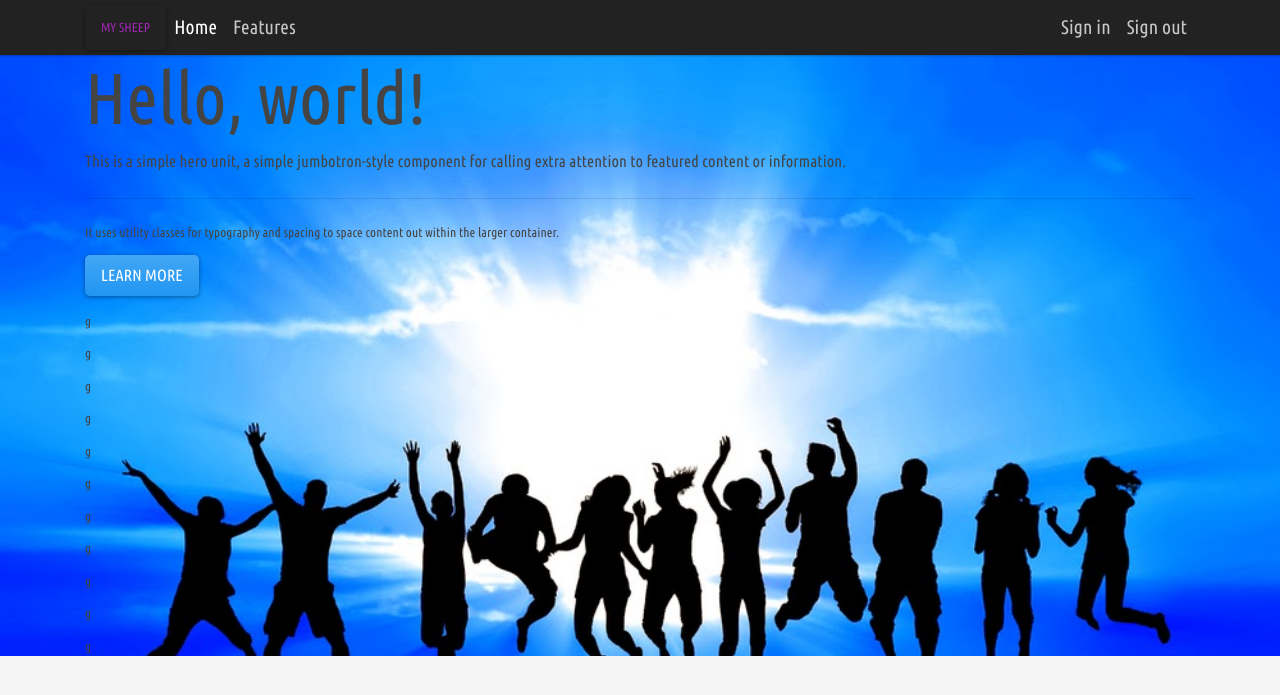
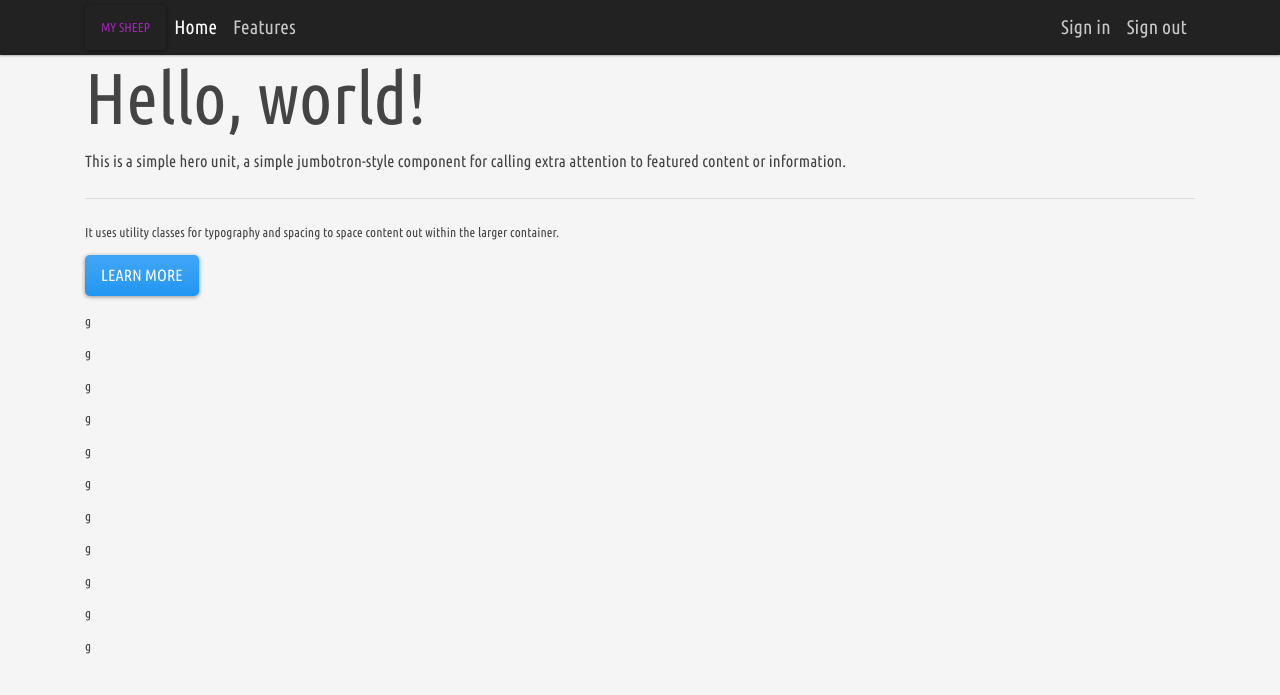
Before and after one commit to amir511/My-Sheep-Flask-edition, a Flask app: page /home in a window 1280 px wide. Shown: the top 695 px of the page. Run offline with Flask 2, Linux system fonts and the light colour scheme; some libraries are stand-ins or nearby versions.

Commit message:
changes to home.css

```diff
--- a/static/css/home.css
+++ b/static/css/home.css
@@ -1,4 +1,5 @@
-.top{
-    background-image:url("/static/img/youth.jpg");
-    background-size: 100%;
+
+body{
+    /* background-image:url("/static/img/youth.jpg"); */
+    /* background-size: 100%; */
 }
```
